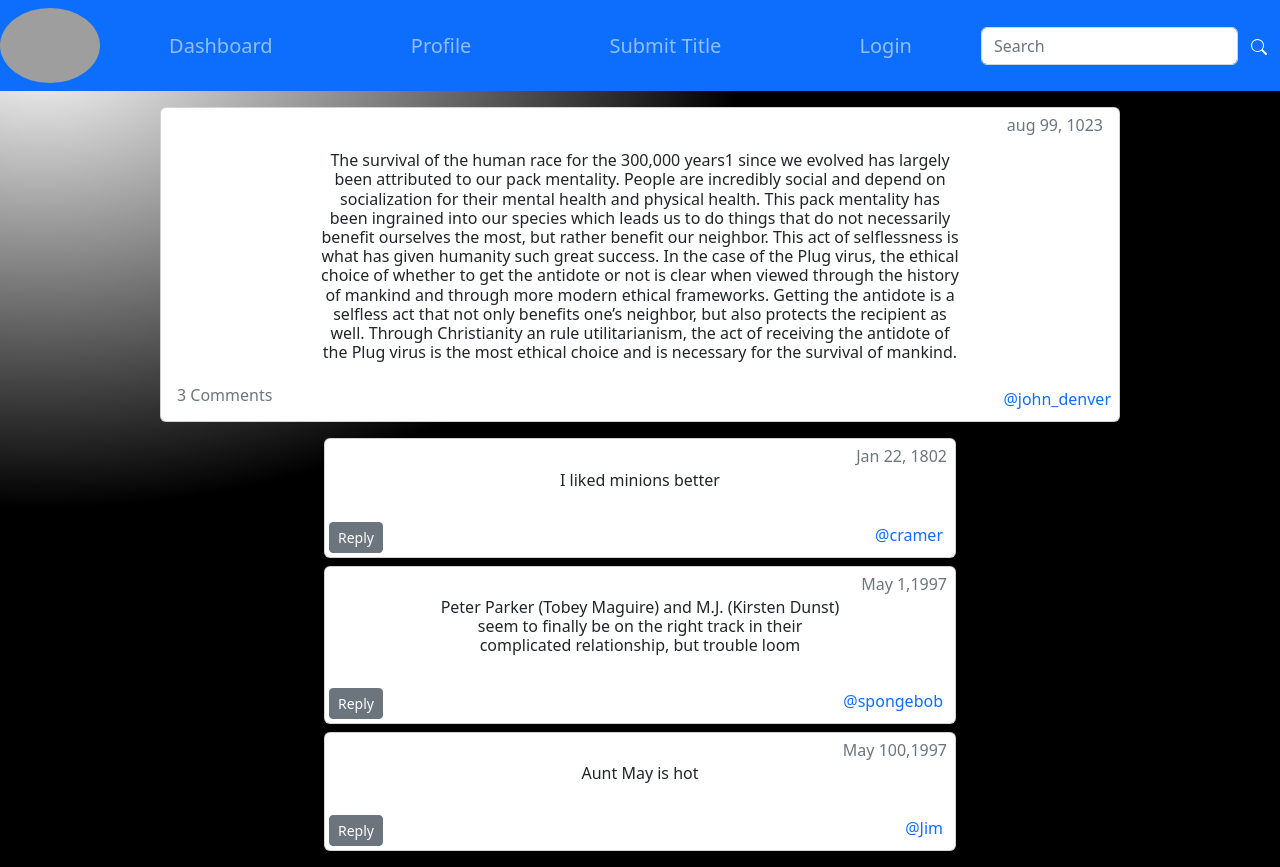
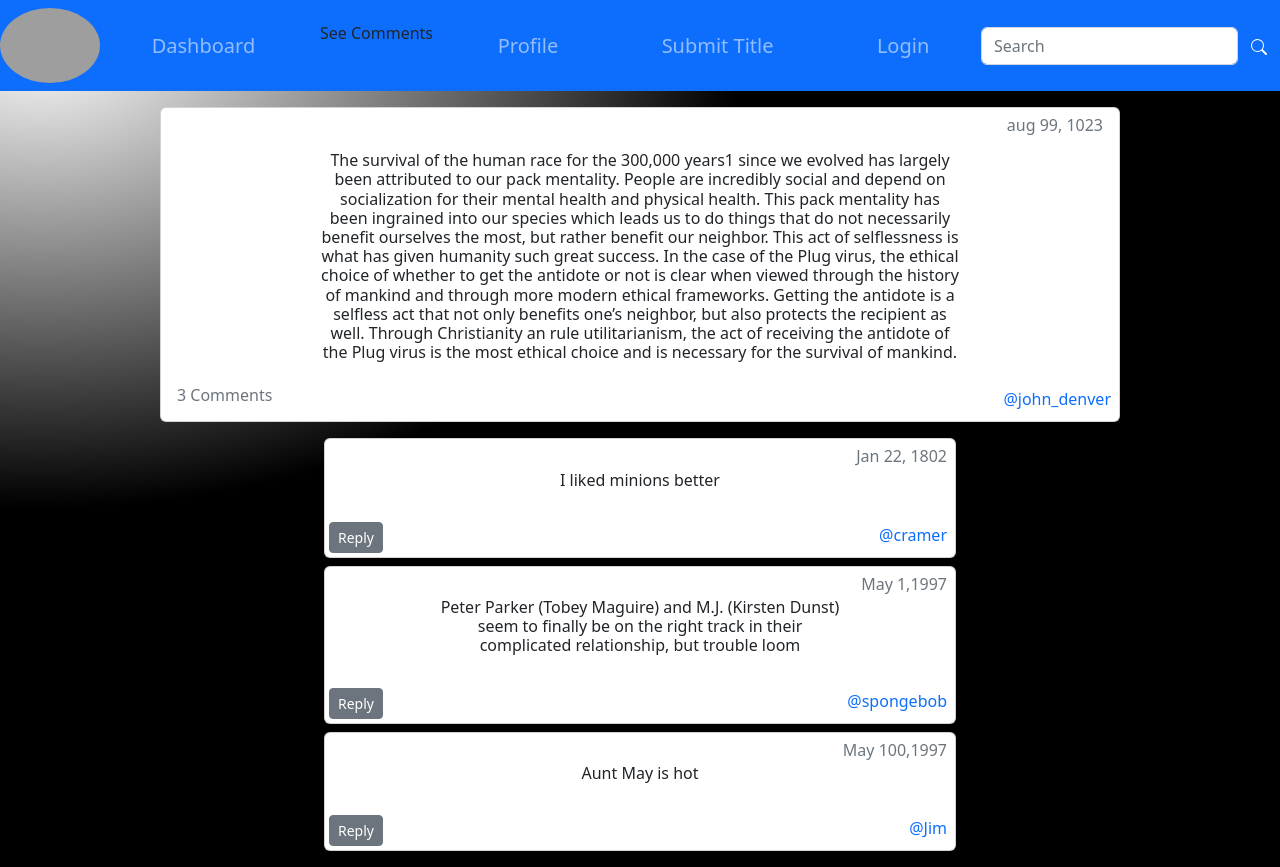
Before and after one commit to Rds1055/fall-22-dbgui, a React (Create React App) app in the folder frontend/: page /1/1/1 in a window 1280 px wide. Built offline with nearby package versions, Linux system fonts and the light colour scheme; grey boxes are pictures that could not be loaded.

Commit message:
new comments button

```diff
--- a/frontend/src/components/pages/Channel/Comments.jsx
+++ b/frontend/src/components/pages/Channel/Comments.jsx
@@ -56,12 +56,11 @@ export const Comments = () => {
 
                         <h6 className=" col-8 mx-auto text-center p-0">{comment.content} </h6>
                         <p className="card-subtitle  pt-3  mb-2 text-muted float-end">
-                            <span className='m-2 text-primary'>{comment.user_id}</span>
+                            <span className='m-1 text-primary'>{comment.user_id}</span>
                             <br/>
                         </p>
 
                         <br />
-
 
                         <button type='button' className='btn btn-secondary btn-sm'>Reply</button>
                     </div>
--- a/frontend/src/components/pages/Navbar.jsx
+++ b/frontend/src/components/pages/Navbar.jsx
@@ -22,6 +22,11 @@ export const Navbar = ()=> {
             <button type="button" className="btn btn-outline-primary btn-lg btn-block">
             <a className="nav-link" href="/dashboard">Dashboard</a>
             </button>
+            </li>
+            <li >
+            <Link className='btn fs-6 border border-primary'type='button' to={`${channel.channel_title}/${channel.channel_id}`}>
+                                                See Comments
+                                        </Link>
             </li>
 
             <li className="nav-item">
```
